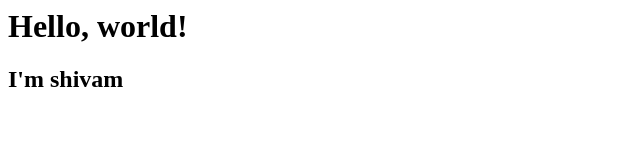
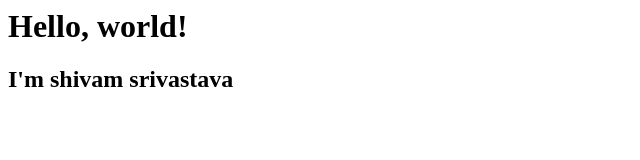
Before and after one commit to Shivam26-2002/GithubActionsAssign, a plain HTML site: page index.html in a window 1280 px wide. Shown: the whole page, without its empty margins (0-640 px from the left). Drawn offline with Linux system fonts and the light colour scheme.

Commit message:
Commited Index file

```diff
--- a/index.html
+++ b/index.html
@@ -1 +1 @@
-<html><body><h1>Hello, world!</h1><h2>I'm shivam</h2></body></html>
+<html><body><h1>Hello, world!</h1><h2>I'm shivam srivastava</h2></body></html>
```
